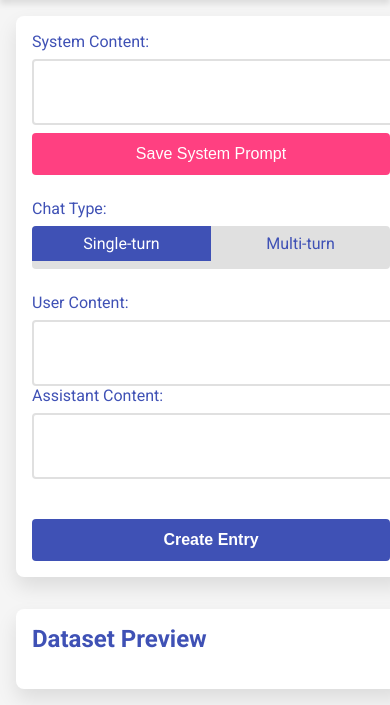
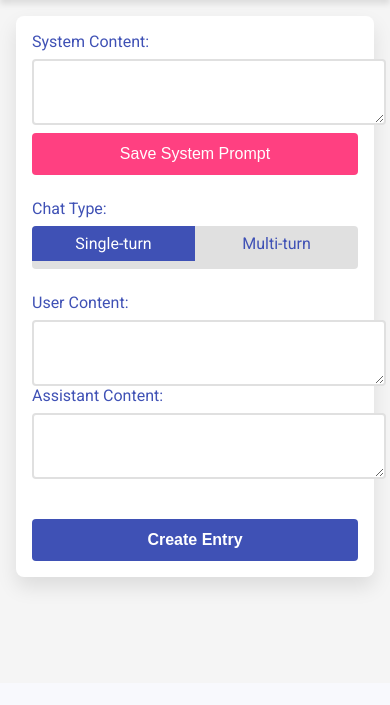
Before and after one commit to alextobias78/Fine-Tuner, a Flask app: page / in a window 390 px wide; the page is wider, and only the part inside the window is pictured. Shown: the part 161-866 px from the top of that part. After the commit the page ends 757 px from the top of that part, so only its background shows below. Run offline with Flask 3, Linux system fonts and the light colour scheme.

Commit message:
refactor: Remove dataset preview column and associated logic to prevent layout issues with long prompts

```diff
--- a/static/script.js
+++ b/static/script.js
@@ -97,7 +97,6 @@ function handleFormSubmit(e) {
     .then(response => response.json())
     .then(data => {
         showNotification('Entry added successfully!', 'success');
-        addEntryToPreview(data);
         resetForm();
     })
     .catch(error => {
@@ -116,13 +115,6 @@ function showNotification(message, type) {
     }, 3000);
 }
 
-function addEntryToPreview(entry) {
-    const entryElement = document.createElement('div');
-    entryElement.className = 'entry';
-    entryElement.innerHTML = `<pre>${JSON.stringify(entry, null, 2)}</pre>`;
-    document.getElementById('entries').prepend(entryElement);
-}
-
 function resetForm() {
     const systemContentInput = document.getElementById('system_content');
     const savedSystemPrompt = systemContentInput.value;
@@ -130,18 +122,3 @@ function resetForm() {
     systemContentInput.value = savedSystemPrompt;
     document.getElementById('multi-turn-messages').innerHTML = '';
 }
-
-
-function fetchDatasetEntries() {
-    fetch('/get_entries')
-    .then(response => response.json())
-    .then(entries => {
-        const entriesContainer = document.getElementById('entries');
-        entriesContainer.innerHTML = '';
-        entries.forEach(entry => addEntryToPreview(entry));
-    })
-    .catch(error => {
-        console.error('Error fetching entries:', error);
-        showNotification('Error loading dataset entries.', 'error');
-    });
-}
--- a/static/styles.css
+++ b/static/styles.css
@@ -43,25 +43,16 @@ h1 {
 
 main {
     flex-grow: 1;
-    display: flex;
     padding: 2rem;
-    gap: 2rem;
 }
 
-.input-column, .preview-column {
-    flex: 1;
+.input-column {
     background-color: var(--input-background);
     border-radius: 8px;
     box-shadow: 0 10px 20px rgba(0, 0, 0, 0.1);
     padding: 2rem;
-}
-
-.input-column {
-    flex: 1;
-}
-
-.preview-column {
-    flex: 1;
+    max-width: 800px;
+    margin: 0 auto;
 }
 
 form {
@@ -153,43 +144,16 @@ button:active {
     color: white;
 }
 
-.preview-column h2 {
-    margin-top: 0;
-    color: var(--primary-color);
-}
-
-.entries-container {
-    max-height: 600px;
-    overflow-y: auto;
-}
-
-.entries-container pre {
-    background-color: #f0f0f0;
-    border-radius: 4px;
-    padding: 1rem;
-    overflow-x: auto;
-    font-size: 0.9rem;
-    margin-bottom: 1rem;
-}
-
 .notification {
     background-color: #4caf50;
     color: white;
     padding: 1rem;
     border-radius: 4px;
-    margin-bottom: 1rem;
+    margin-top: 1rem;
     display: none;
-}
-
-
-@media (max-width: 1200px) {
-    main {
-        flex-direction: column;
-    }
-
-    .input-column, .preview-column {
-        width: 100%;
-    }
+    max-width: 800px;
+    margin-left: auto;
+    margin-right: auto;
 }
 
 @media (max-width: 768px) {
@@ -197,7 +161,7 @@ button:active {
         padding: 1rem;
     }
 
-    .input-column, .preview-column {
+    .input-column {
         padding: 1rem;
     }
 }
--- a/templates/index.html
+++ b/templates/index.html
@@ -52,12 +52,8 @@
                     <button type="submit" class="submit-btn">Create Entry</button>
                 </form>
             </div>
-            <div class="preview-column">
-                <h2>Dataset Preview</h2>
-                <div id="entries" class="entries-container"></div>
-                <div id="result" class="notification"></div>
-            </div>
         </main>
+        <div id="result" class="notification"></div>
     </div>
 
     <script src="{{ url_for('static', filename='script.js') }}"></script>
```
